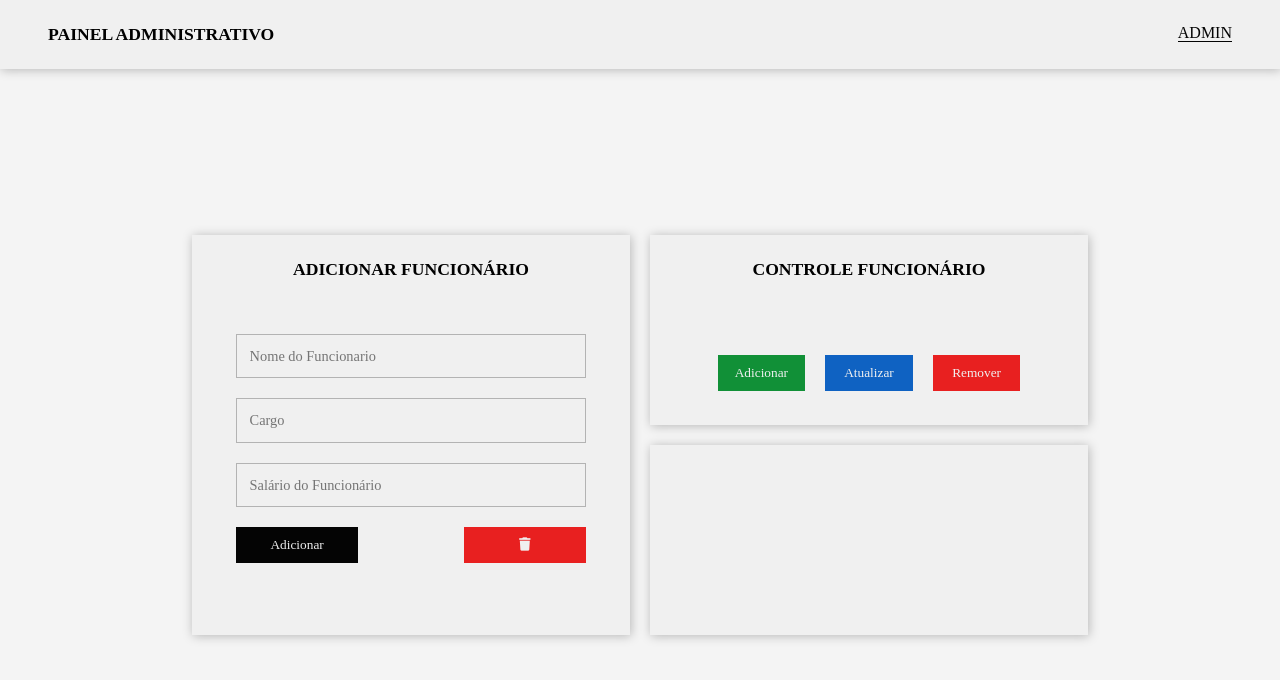
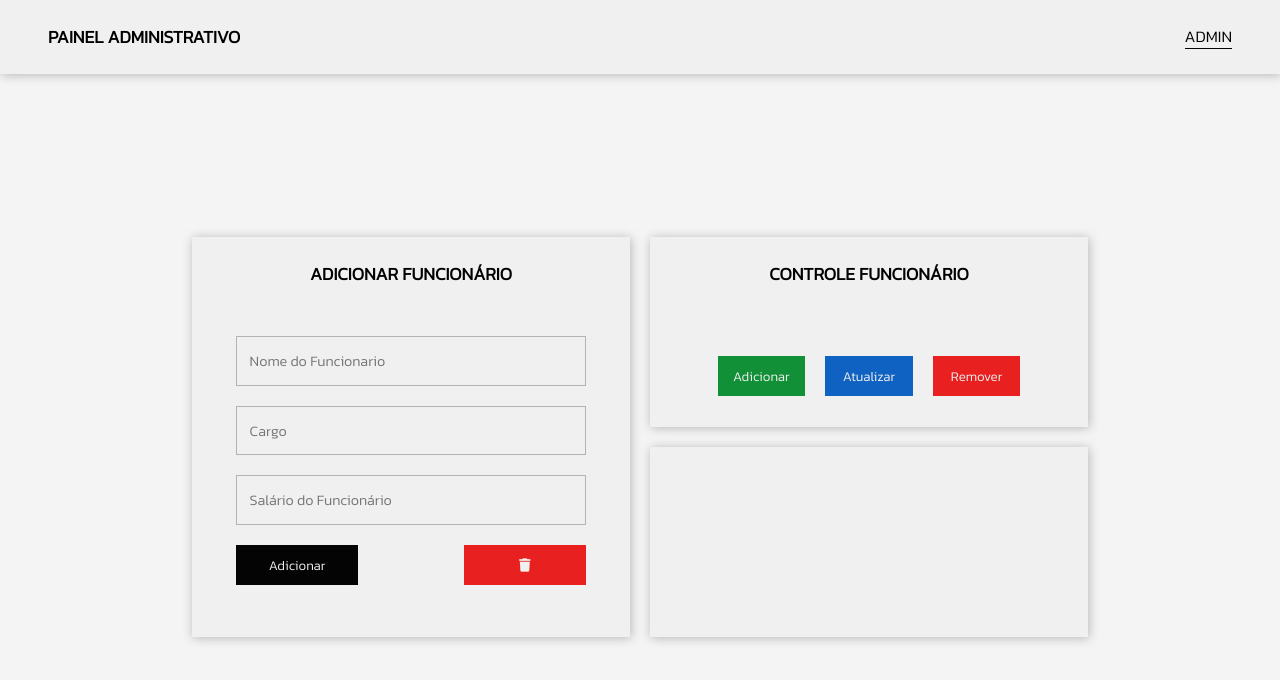
Before and after one commit to eupedrobarbosa03/painel-admin, a plain HTML site: page index.html in a window 1280 px wide. Drawn offline with Linux system fonts and the light colour scheme; the site is published under a folder, as on GitHub Pages, so addresses that start at the root find nothing.

Commit message:
disponibizando fonts

```diff
--- a/style.css
+++ b/style.css
@@ -1,6 +1,6 @@
 @font-face {
     font-family: 'Kanit';
-    src: url('/fonts/Kanit/Kanit-Light.ttf');
+    src: url('fonts/Kanit/Kanit-Light.ttf');
 }
 
 * {
```
